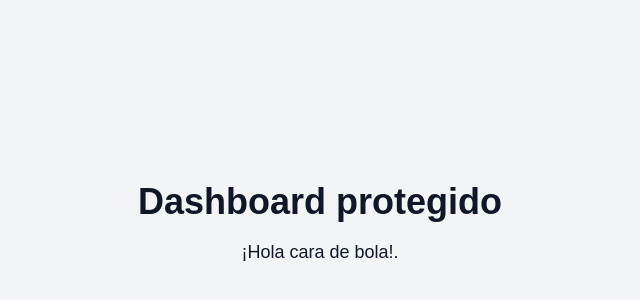
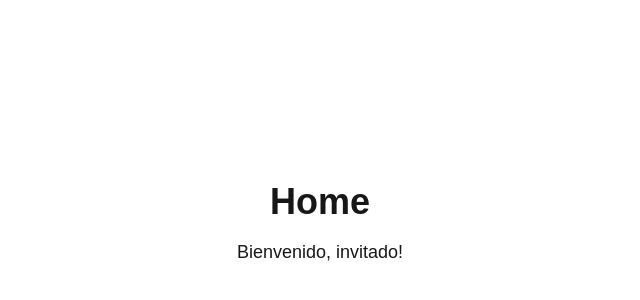
Before and after one commit to Eduard0PC/Cveria, a Next.js app: page / in a window 1280 px wide. Shown: the part 176-476 px from the top of the page, without its empty margins (320-960 px from the left). Built offline with nearby package versions, Linux system fonts and the light colour scheme; no server answers.

Commit message:
feat:api for user created

```diff
--- a/src/app/api/auth/login/route.ts
+++ b/src/app/api/auth/login/route.ts
@@ -8,7 +8,7 @@ export async function POST(req: NextRequest) {
   const { email, password } = await req.json()
 
   if (typeof email !== 'string' || typeof password !== 'string') {
-    return NextResponse.json({ error: 'Datos inválidos' }, { status: 400 }) // ✅ usar NextResponse
+    return NextResponse.json({ error: 'Datos inválidos' }, { status: 400 }) // usar NextResponse
   }
 
   try {
@@ -16,7 +16,7 @@ export async function POST(req: NextRequest) {
     const user = result.rows[0]
 
     if (!user || !(await bcrypt.compare(password, user.password))) {
-      return NextResponse.json({ error: 'Credenciales inválidas' }, { status: 401 }) // ✅ usar NextResponse
+      return NextResponse.json({ error: 'Credenciales inválidas' }, { status: 401 }) // usar NextResponse
     }
 
     const token = signToken({ id: user.id, name: user.name, email: user.email })
@@ -40,6 +40,6 @@ export async function POST(req: NextRequest) {
     return response
   } catch (error) {
     console.error(error)
-    return NextResponse.json({ error: 'Error al iniciar sesión' }, { status: 500 }) // ✅ usar NextResponse
+    return NextResponse.json({ error: 'Error al iniciar sesión' }, { status: 500 }) // usar NextResponse
   }
 }
--- /dev/null
+++ b/src/app/api/user/route.ts
@@ -0,0 +1,20 @@
+import { NextResponse } from 'next/server'
+import { verifyToken } from '@/lib/auth'
+
+export async function GET(req: Request) {
+  const cookieHeader = req.headers.get('cookie') || ''
+  const tokenMatch = cookieHeader.match(/token=([^;]+)/)
+  const token = tokenMatch?.[1]
+
+  if (!token) {
+    return NextResponse.json({ error: 'No autorizado' }, { status: 401 })
+  }
+
+  try {
+    const user = verifyToken(token)
+    return NextResponse.json({ user })
+  } catch (err) {
+    console.error('Error al verificar token:', err)
+    return NextResponse.json({ error: 'Token inválido' }, { status: 401 })
+  }
+}
--- a/src/app/page.tsx
+++ b/src/app/page.tsx
@@ -1,12 +1,25 @@
 'use client'
+import { useEffect, useState } from "react"
 
-export default function DashboardPage() {
-  return (
-    <main className="flex flex-col items-center justify-center min-h-screen bg-gray-100 dark:bg-gray-900 text-gray-900 dark:text-gray-100 p-4">
-      <h1 className="text-4xl font-bold mb-4">Dashboard protegido</h1>
-      <p className="text-lg">
-        ¡Hola cara de bola!.
-      </p>
-    </main>
-  )
+export default function HomePage() {
+
+  const [user, setUser] = useState<{ name: string } | null>(null)
+
+  useEffect(() => {
+    fetch('/api/user')
+      .then((res) => res.json())
+      .then((data) => {
+        console.log('data recibida:', data)
+        if (data.user) setUser(data.user)
+      })
+  }, [])
+
+return (
+  <main className="flex flex-col items-center justify-center min-h-screen">
+    <h1 className="text-4xl font-bold mb-4">Home</h1>
+    <p className="text-lg">
+      Bienvenido, {user ? user.name : "invitado"}!
+    </p>
+  </main>
+)
 }
```
